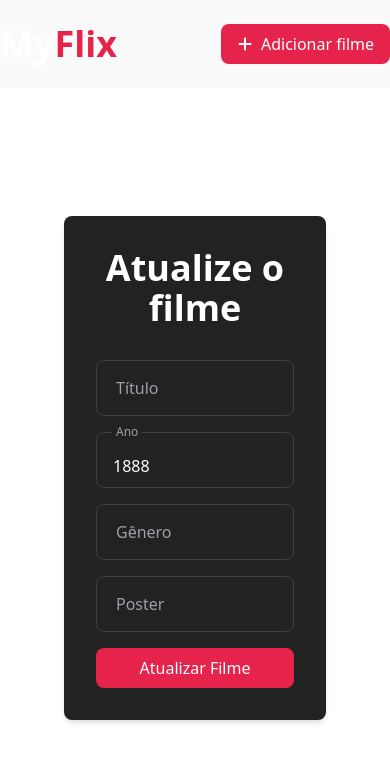
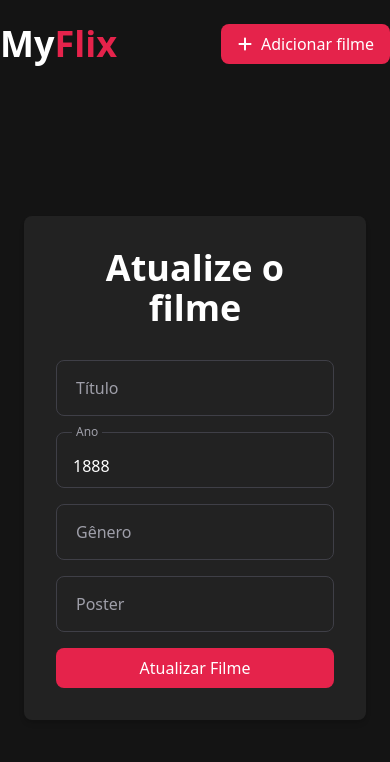
Before and after one commit to marcospedroweb/teste-tecnico-cejam, a Next.js app in the folder frontend/: page /movies/1/edit in a window 390 px wide. Shown: the top 762 px of the page. Built offline with nearby package versions, Linux system fonts and the light colour scheme; no server answers.

Commit message:
refactor: att css for mobile

```diff
--- a/frontend/src/app/movies/[id]/edit/page.tsx
+++ b/frontend/src/app/movies/[id]/edit/page.tsx
@@ -4,9 +4,9 @@
 
 function UpdatePage() {
   return (
-    <div className="flex flex-col flex-1 items-center justify-center bg-zinc-50 font-sans dark:bg-black">
+    <div className="flex flex-col flex-1 items-center justify-center font-sans">
       <Header />
-      <main className="flex flex-1 w-full max-w-3xl flex-col items-center justify-between py-32 px-16 bg-white dark:bg-black sm:items-start">
+      <main className="flex flex-1 w-full lg:max-w-3xl flex-col items-center justify-between py-32 px-6 md:px-16 sm:items-start">
         <UpdateMovie />
       </main>
     </div>
--- a/frontend/src/app/movies/new/page.tsx
+++ b/frontend/src/app/movies/new/page.tsx
@@ -3,9 +3,9 @@
 
 export default function MoviePage() {
   return (
-    <div className="flex flex-col flex-1 items-center justify-center bg-zinc-50 font-sans dark:bg-black">
+    <div className="flex flex-col flex-1 items-center justify-center font-sans">
       <Header />
-      <main className="flex flex-1 w-full max-w-3xl flex-col items-center justify-between py-32 px-16 bg-white dark:bg-black sm:items-start">
+      <main className="flex flex-1 w-full lg:max-w-3xl flex-col items-center justify-between py-32 px-6 md:px-16 sm:items-start">
         <NewMovie />
       </main>
     </div>
--- a/frontend/src/app/page.tsx
+++ b/frontend/src/app/page.tsx
@@ -3,9 +3,9 @@
 
 export default function Home() {
   return (
-    <div className="flex flex-col flex-1 items-center justify-center font-sans bg-black">
+    <div className="flex flex-col flex-1 items-center justify-center font-sans">
       <Header />
-      <main className="flex flex-1 w-full max-w-7xl flex-col items-center justify-between py-32 px-16 bg-white dark:bg-black sm:items-start">
+      <main className="flex flex-1 w-full max-w-7xl flex-col items-center justify-between py-32 px-16 sm:items-start">
         <ListMovies />
       </main>
     </div>
```
